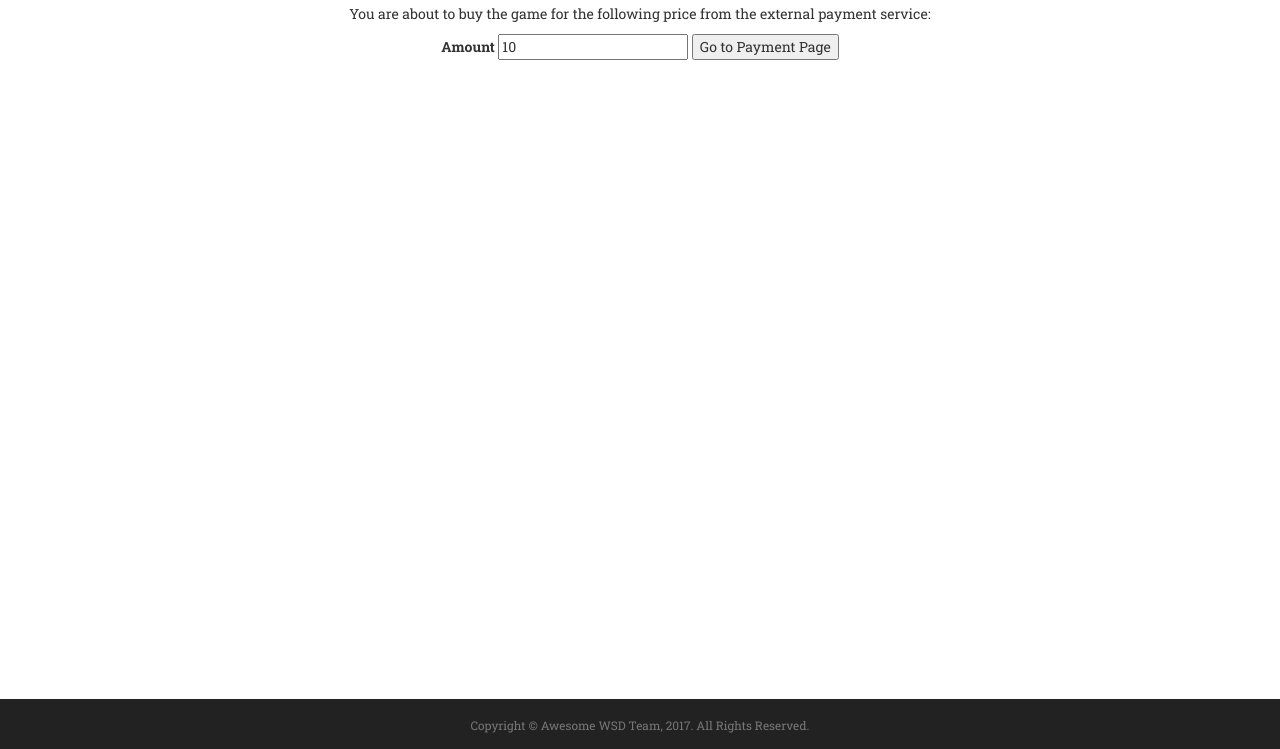
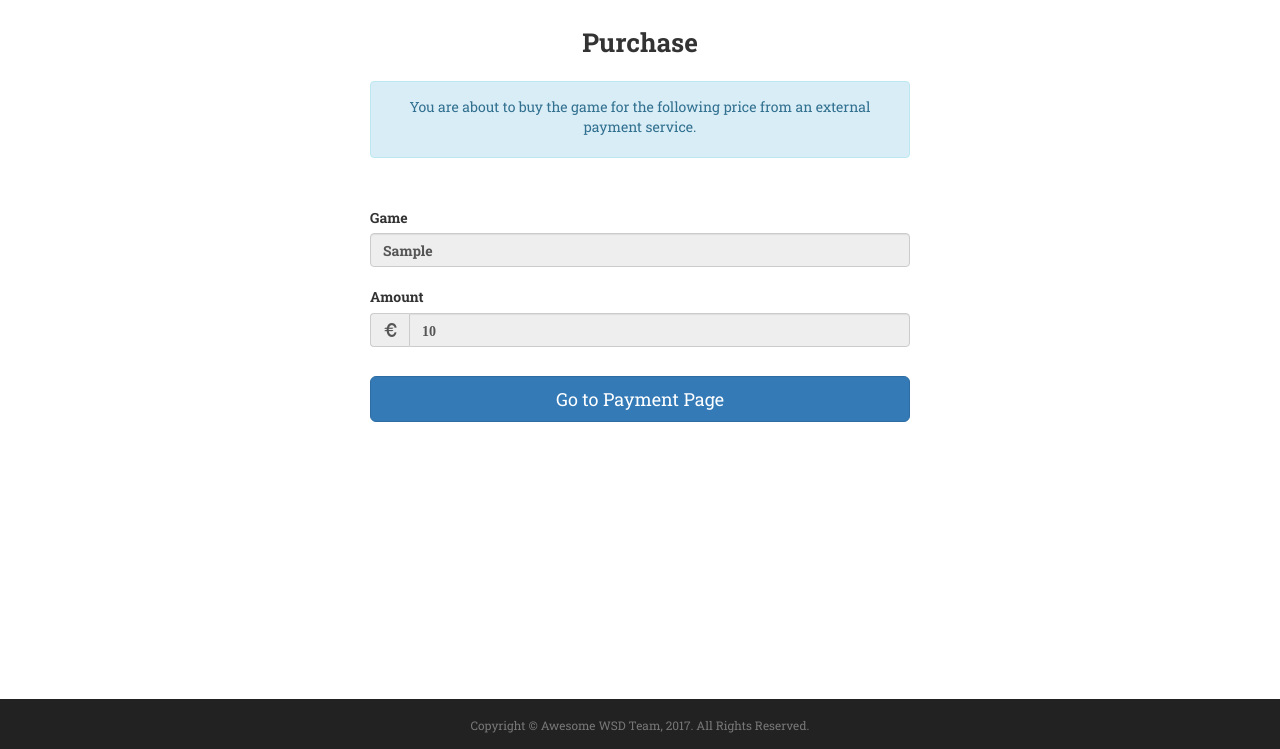
Before and after one commit to SakshyamPanda/JavaScript-Games-Store, a Django app: template awsomeProject/awsomeProject/templates/buyGame.html in a window 1280 px wide. Shown: the part 51-800 px from the top of the page. Run offline with Django 3.2, Linux system fonts and the light colour scheme; the template is opened without the code that fills it: most values are stand-ins (such as "Sample title", 1, 10 or a date in 2020); some libraries are stand-ins or nearby versions; some web fonts are replaced.

Commit message:
buy game UI

```diff
--- a/awsomeProject/awsomeProject/templates/buyGame.html
+++ b/awsomeProject/awsomeProject/templates/buyGame.html
@@ -1,36 +1,50 @@
 {% extends "base.html" %}
-
+{% load bootstrap %}
 {% block main %}
 
-<p>You are about to buy the game for the following price from the external payment service:<p/>
-
+<div class="col-md-12" id="purchase">
+	<div class="col-md-6 col-md-offset-3 col-sm-10 col-sm-offset-1 col-xs-10 col-xs-offset-1">
+		<label class="control-label text-center section-font" style="margin-bottom: 20px; margin-top: 20px">Purchase</label>
+		<div class="alert alert-info">
+			<p>You are about to buy the game for the following price from an external payment service.<p/>
+		</div>
 		<form action="http://payments.webcourse.niksula.hut.fi/pay/" method="POST">
+			<label for="Payment" class="control-label text-center section-font" style="margin-top: 20px"></label>
+				{% csrf_token %}
 
 				<!-- pid is the game's primary key -->
 				<input type="hidden" name="pid" value={{pid}} />
 				<input type="hidden" name="sid" value={{sid}} />
+
 				<!-- the three urls can be the same and then only the "result" parameter from the HTTP GET from the payment service can be different -->
-    <input type="hidden" name="success_url"
-            value={{success_url}} />
-    <input type="hidden" name="cancel_url"
-            value={{cancel_url}} />
-    <input type="hidden" name="error_url"
-            value={{error_url}} />
-    <!-- checksum is calculated in the view based on the above parameters (pid, sid, amount and then the seret key based on the sid) -->
-    <input type="hidden" name="checksum"
-            value={{checksum}} />
+				<input type="hidden" name="success_url" value={{success_url}} />
+				<input type="hidden" name="cancel_url" value={{cancel_url}} />
+				<input type="hidden" name="error_url" value={{error_url}} />
 
-    <input type="hidden" name="dev"
-                    value="dev" />
+				<!-- checksum is calculated in the view based on the above parameters (pid, sid, amount and then the secret key based on the sid) -->
+				<input type="hidden" name="checksum" value={{checksum}} />
+				<input type="hidden" name="dev" value="dev" />
 
+				<div class="text-left">
+					<label for="game-name">Game</label>
+					<input type="text" id="game-name" readonly name="amount" class="form-control" aria-label="Game Name" value={{game_name}} style="font-weight: bold;"/>
+				</div>
+
+				<div class="text-left" style="margin-top: 20px">
 					<label for="id_amount">Amount</label>
-
+					<div class="input-group">
+						<span class="input-group-addon glyphicon glyphicon-euro"></span>
 						<!-- amount is the only parameter that is shown and it is read-only -->
 						<!-- TODO for the future we can query the game name and add it above the amount to showwhat the user is buying -->
-    <input type="text" id="id_amount" readonly name="amount" value={{amount}} />
+						<input type="text" id="id_amount" readonly name="amount" class="form-control glyphicon" aria-label="Amount" value={{amount}} style="font-weight: bold;"/>
+					</div>
+				</div>
 
+				<div class="">
 					<!-- check technicalities of each button below and how to conect them to the different responses -->
-    <input type="submit" value="Go to Payment Page"/>
+					<button type="submit" class="btn btn-primary btn-lg btn-block" style="margin-top: 30px">Go to Payment Page</button>
+				</div>
 		</form>
-
+	</div>
+</div>
 {% endblock %}
--- a/awsomeProject/awsomeProject/views.py
+++ b/awsomeProject/awsomeProject/views.py
@@ -141,7 +141,7 @@ def buyGame(request, game_name):
 
         return render(request, "buyGame.html", {"pid": pid, "sid":sid, "amount":amount,
             "success_url": success_url, "cancel_url":cancel_url, "error_url":error_url,
-            "checksum":checksum})
+            "checksum":checksum, "game_name":game_name})
 
 #TODO: implement the different pages for the different results
 @login_required
```
Also changed, not shown: awsomeProject/db.sqlite3. Lines whose indentation alone changed are shown as unchanged.
